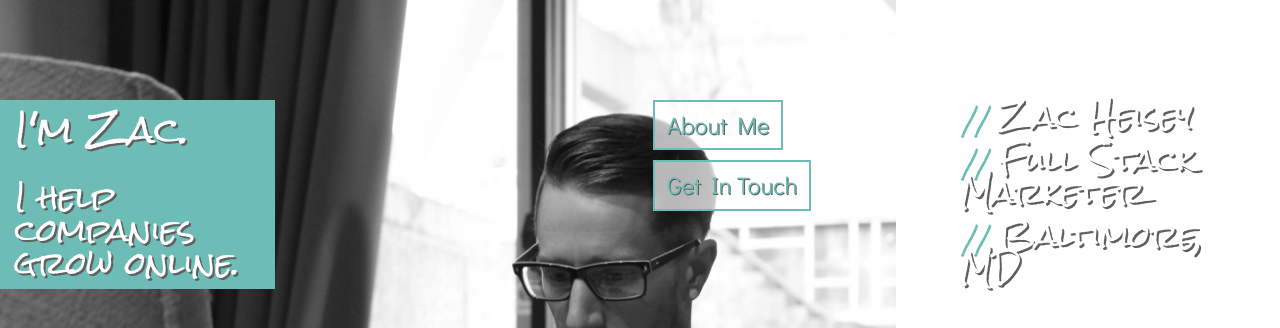
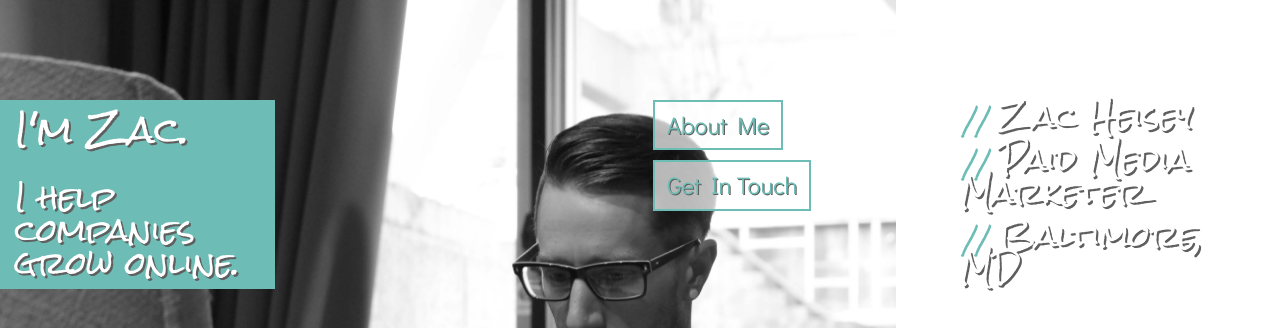
Before and after one commit to zac-heisey/zac-heisey.github.io, a Jekyll site: the page built from index.html, in a window 1280 px wide. Shown: the top 328 px of the page. Built offline with Jekyll 4.4.1, drawn with Linux system fonts in a browser that asks for light colours; nearby versions of some CDN libraries.

Commit message:
update copy on homepage and 'about me' section

```diff
--- a/index.html
+++ b/index.html
@@ -22,14 +22,14 @@
     <!-- Content Section -->
     <div class="initial-content">
       <h2><span class="slash">//</span> Zac Heisey</h2>
-      <h2><span class="slash">//</span> Full Stack Marketer</h2>
+      <h2><span class="slash">//</span> Paid Media Marketer</h2>
       <h2><span class="slash">//</span> Baltimore, MD</h2>
     </div>
     <div class="about-me">
-      <p>I'm a seasoned full stack marketer living in Baltimore, MD. I'm passionate about startups, digital marketing, and static web technologies.</p>
-      <p>Feel free to check out my portfolio or view my resume below. Thanks!</p>
+      <p>I'm a seasoned PPC & paid media specialist living in Baltimore, MD. I'm passionate about startups, digital marketing, and static web technologies.</p>
+      <p>Feel free to check out my resume or view my certifications below. Thanks!</p>
+      <a class="btn btn-default" id="btn-resume" href="assets/resume.pdf" role="button">Resume</a>
       <a class="btn btn-default" id="btn-portfolio" href="portfolio.html" role="button">Portfolio</a>
-      <a class="btn btn-default" id="btn-resume" href="assets/resume.pdf" role="button">Resume</a>
     </div>
     <div class="get-in-touch">
       <p>There are a few ways you can contact me. Email is usually best, but I'm also pretty active on the social platforms listed below. I look forward to hearing from you soon!</p>
```
